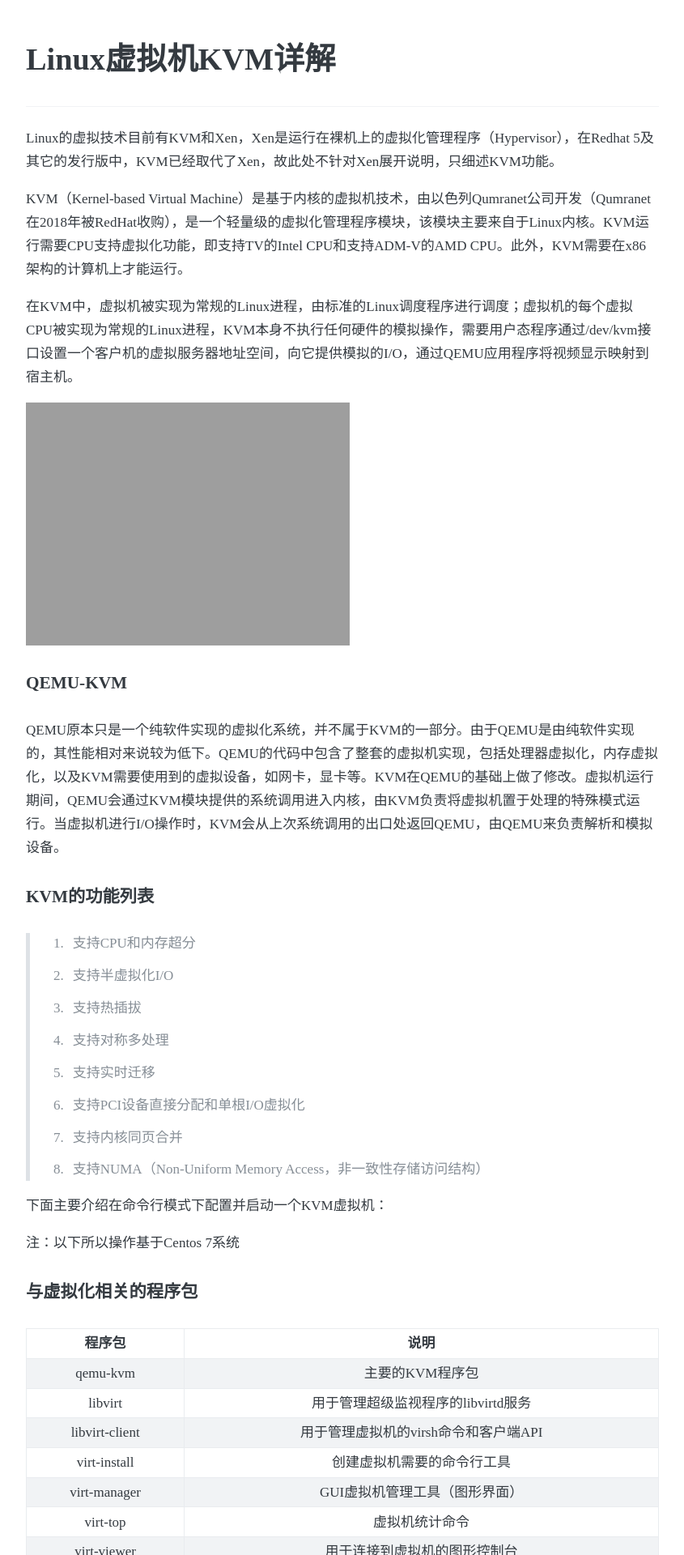
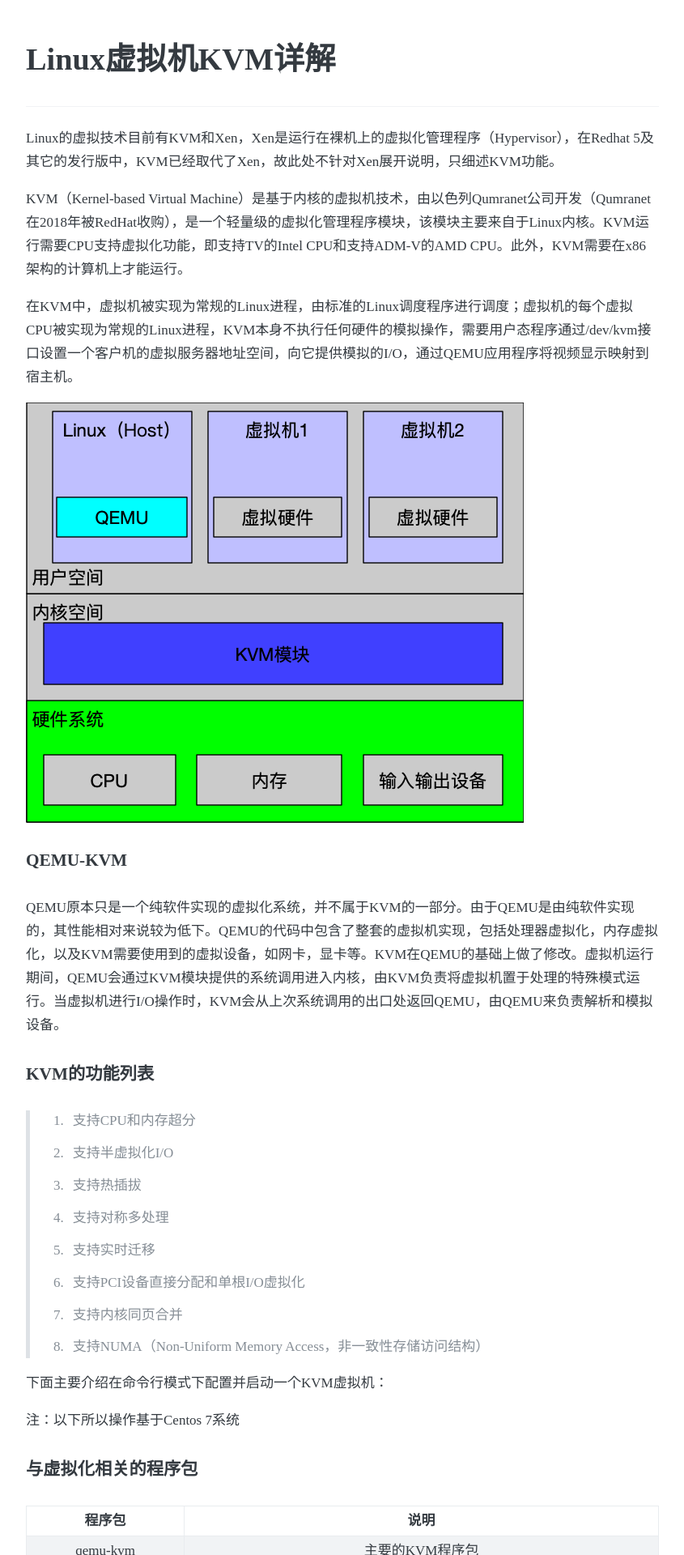
Before and after one commit to perfiffer/perfiffer.github.io, a Jekyll site: the page built from _posts/2019-05-07-kvm.md, in a window 1280 px wide. Shown: the top 1920 px of the page at 81% size, without its empty margins (217-1062 px from the left). Built offline with Jekyll 4.4.1, drawn with Linux system fonts in a browser that asks for light colours; some web fonts are replaced.

Commit message:
update blog

```diff
--- a/_posts/2019-05-07-kvm.md
+++ b/_posts/2019-05-07-kvm.md
@@ -11,7 +11,7 @@ KVM（Kernel-based Virtual Machine）是基于内核的虚拟机技术，由以
 
 在KVM中，虚拟机被实现为常规的Linux进程，由标准的Linux调度程序进行调度；虚拟机的每个虚拟CPU被实现为常规的Linux进程，KVM本身不执行任何硬件的模拟操作，需要用户态程序通过/dev/kvm接口设置一个客户机的虚拟服务器地址空间，向它提供模拟的I/O，通过QEMU应用程序将视频显示映射到宿主机。
 
-![kvm结构](https://perfiffer.cn/images/kvm.jpg)
+![kvm结构](https://perfiffer.cn/images/kvm-qemu.png)
 
 #### QEMU-KVM
 QEMU原本只是一个纯软件实现的虚拟化系统，并不属于KVM的一部分。由于QEMU是由纯软件实现的，其性能相对来说较为低下。QEMU的代码中包含了整套的虚拟机实现，包括处理器虚拟化，内存虚拟化，以及KVM需要使用到的虚拟设备，如网卡，显卡等。KVM在QEMU的基础上做了修改。虚拟机运行期间，QEMU会通过KVM模块提供的系统调用进入内核，由KVM负责将虚拟机置于处理的特殊模式运行。当虚拟机进行I/O操作时，KVM会从上次系统调用的出口处返回QEMU，由QEMU来负责解析和模拟设备。
```
Also changed, not shown: images/kvm-qemu.png (added).
